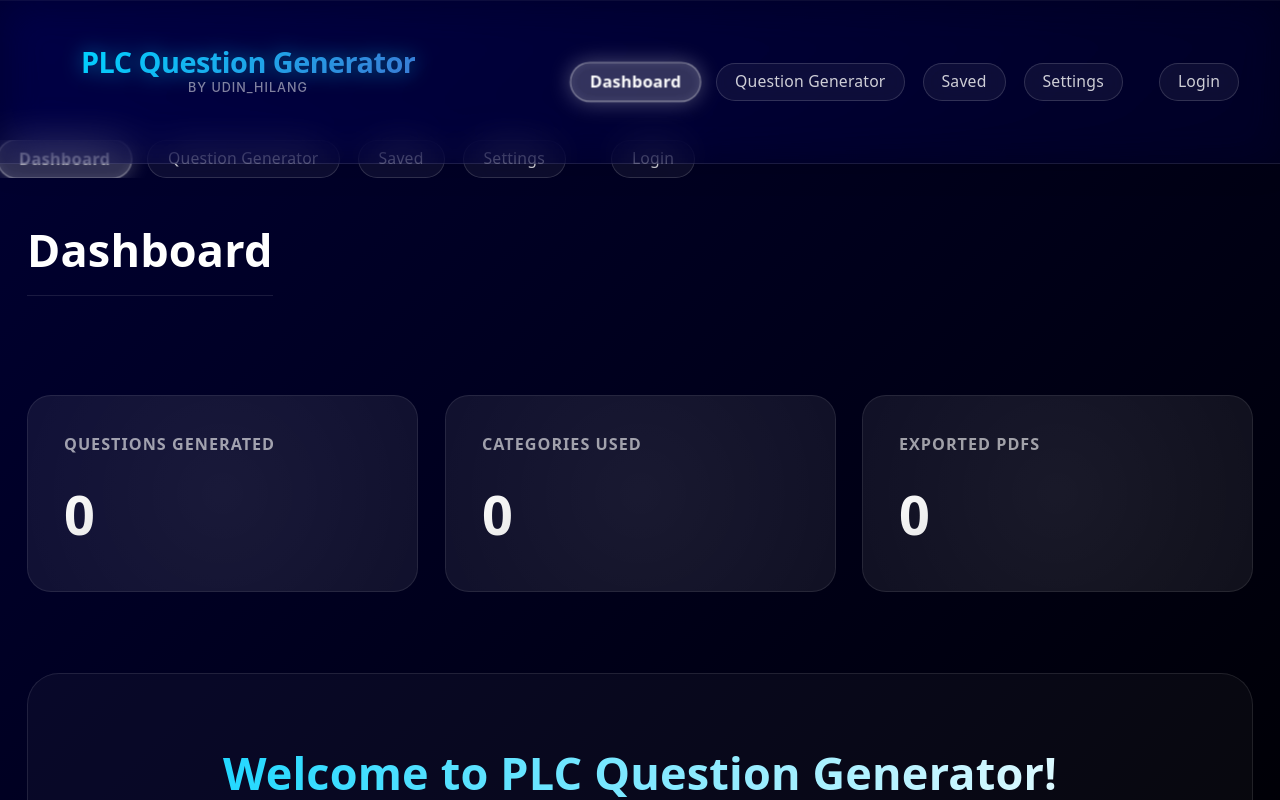
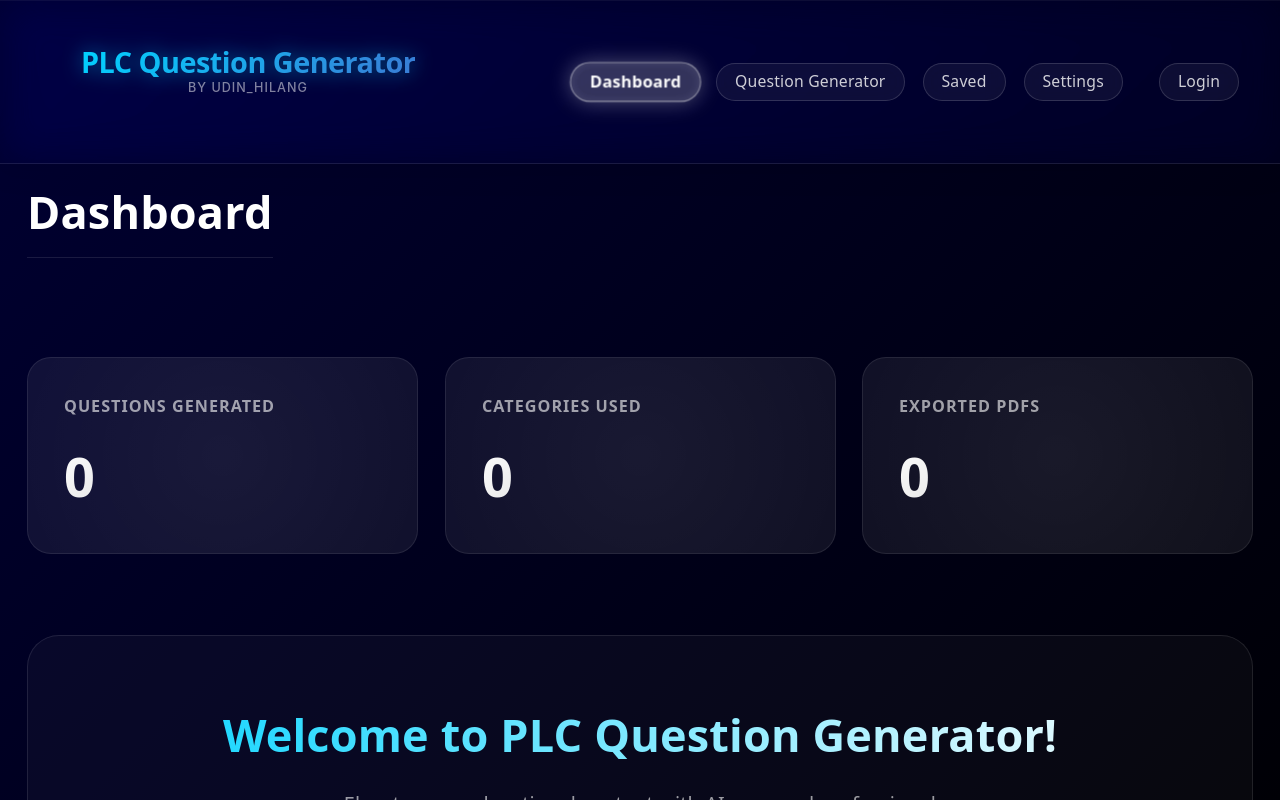
Before and after one commit to udin-hilang/PLC-Question-Generator, a React (Vite) app: page / in a window 1280 px wide. Shown: the top 800 px of the page. Built offline with nearby package versions, Linux system fonts and the light colour scheme.

Commit message:
fix: remove legacy offcanvas desktop styles and improve offcanvas closing logic

```diff
--- a/src/assets/Layout.css
+++ b/src/assets/Layout.css
@@ -274,44 +274,3 @@
 .offcanvas-body {
     padding: 1.5rem;
 }
-
-/* Desktop View for Offcanvas (to avoid duplication and maintain navbar look) */
-@media (min-width: 992px) {
-    .offcanvas {
-        position: static !important;
-        visibility: visible !important;
-        transform: none !important;
-        background: transparent !important;
-        backdrop-filter: none !important;
-        -webkit-backdrop-filter: none !important;
-        border: none !important;
-        width: auto !important;
-        display: flex !important;
-        flex-direction: row !important;
-        transition: none !important;
-    }
-    .offcanvas-header {
-        display: none !important;
-    }
-    .offcanvas-body {
-        padding: 0 !important;
-        display: flex !important;
-    }
-    .offcanvas-body .navbar-nav {
-        flex-direction: row !important;
-        gap: 1rem !important;
-        align-items: center !important;
-    }
-    .offcanvas-body .nav-item {
-        width: auto !important;
-    }
-    .offcanvas-body .btn-glass {
-        width: auto !important;
-        text-align: center !important;
-        padding: 6px 20px !important;
-    }
-    .offcanvas-body .nav-item.mt-4 {
-        margin-top: 0 !important;
-        margin-left: 1.5rem !important;
-    }
-}
--- a/src/components/Layout.jsx
+++ b/src/components/Layout.jsx
@@ -51,11 +51,16 @@ const Layout = () => {
     navigate('/');
   };
 
+  const closeOffcanvas = () => {
+    if (offcanvasInstance.current) {
+      offcanvasInstance.current.hide();
+    }
+  };
+
   const toggleOffcanvas = () => {
     if (offcanvasInstance.current) {
       offcanvasInstance.current.toggle();
     } else if (offcanvasRef.current) {
-      // Fallback if instance wasn't initialized
       offcanvasInstance.current = new Offcanvas(offcanvasRef.current);
       offcanvasInstance.current.toggle();
     }
@@ -74,6 +79,7 @@ const Layout = () => {
         <Link
           to="/"
           className={`btn btn-glass ${isMobile ? 'w-100 text-start px-3 py-2' : 'px-3'} ${isActive('/') ? 'btn-glass-active' : ''}`}
+          onClick={isMobile ? closeOffcanvas : undefined}
           data-bs-dismiss="offcanvas"
         >
           Dashboard
@@ -83,6 +89,7 @@ const Layout = () => {
         <Link
           to="/generator"
           className={`btn btn-glass ${isMobile ? 'w-100 text-start px-3 py-2' : 'px-3'} ${isActive('/generator') ? 'btn-glass-active' : ''}`}
+          onClick={isMobile ? closeOffcanvas : undefined}
           data-bs-dismiss="offcanvas"
         >
           Question Generator
@@ -92,6 +99,7 @@ const Layout = () => {
         <Link
           to="/saved"
           className={`btn btn-glass ${isMobile ? 'w-100 text-start px-3 py-2' : 'px-3'} ${isActive('/saved') ? 'btn-glass-active' : ''}`}
+          onClick={isMobile ? closeOffcanvas : undefined}
           data-bs-dismiss="offcanvas"
         >
           Saved
@@ -101,6 +109,7 @@ const Layout = () => {
         <Link
           to="/settings"
           className={`btn btn-glass ${isMobile ? 'w-100 text-start px-3 py-2' : 'px-3'} ${isActive('/settings') ? 'btn-glass-active' : ''}`}
+          onClick={isMobile ? closeOffcanvas : undefined}
           data-bs-dismiss="offcanvas"
         >
           Settings
@@ -109,7 +118,10 @@ const Layout = () => {
       <li className={`nav-item ${isMobile ? 'mt-4' : 'ms-lg-3'}`}>
         {user ? (
           <button
-            onClick={() => { handleLogout(); }}
+            onClick={() => {
+              if (isMobile) closeOffcanvas();
+              handleLogout();
+            }}
             className={`btn btn-glass ${isMobile ? 'w-100 text-start px-3 py-2 text-danger' : 'px-3 text-danger'}`}
             data-bs-dismiss="offcanvas"
           >
@@ -119,6 +131,7 @@ const Layout = () => {
           <Link
             to="/auth"
             className={`btn btn-glass ${isMobile ? 'w-100 text-start px-3 py-2' : 'px-3'} ${isActive('/auth') ? 'btn-glass-active' : ''}`}
+            onClick={isMobile ? closeOffcanvas : undefined}
             data-bs-dismiss="offcanvas"
           >
             Login
@@ -127,7 +140,6 @@ const Layout = () => {
       </li>
     </>
   );
-
   return (
     <div className={`main-content ${getThemeClass()}`}>
       <div className="global-grid-overlay"></div>
```
